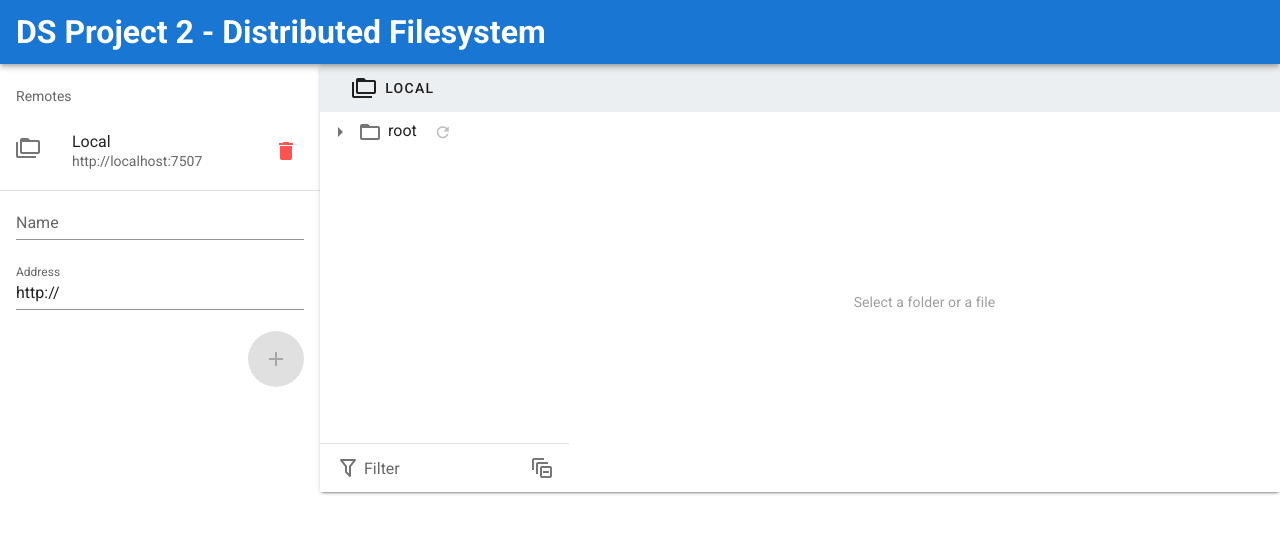
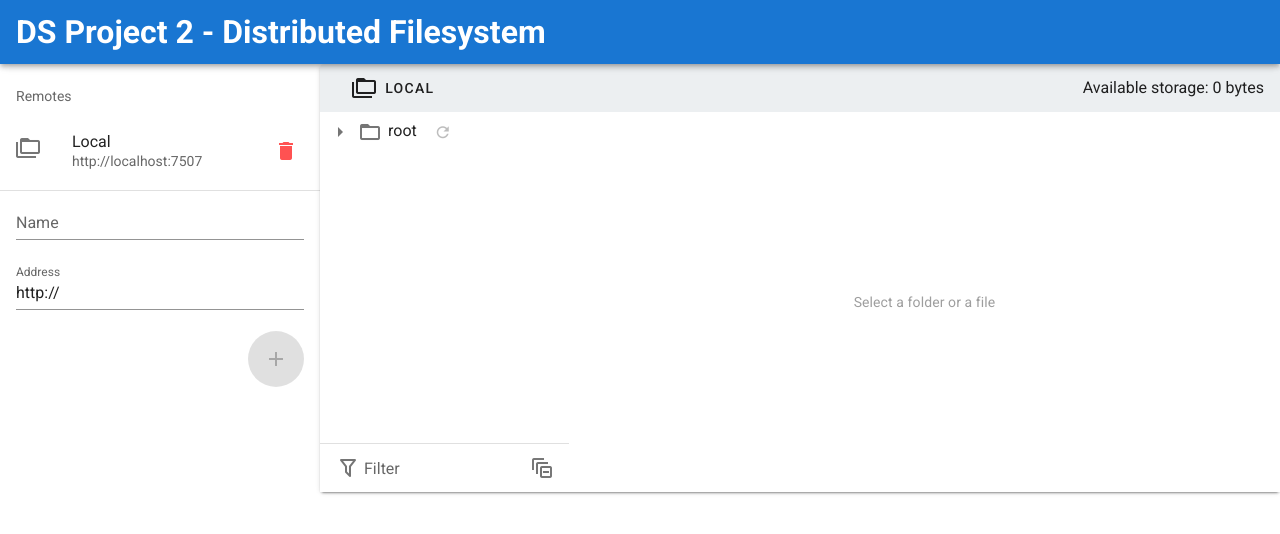
Before and after one commit to aabounegm/DS-Project2, a Vue app in the folder frontend/: page / in a window 1280 px wide. Shown: the top 534 px of the page. Built offline with nearby package versions, Linux system fonts and the light colour scheme.

Commit message:
Implement showing the remaining storage

```diff
--- a/frontend/src/components/FileBrowser.vue
+++ b/frontend/src/components/FileBrowser.vue
@@ -4,6 +4,7 @@
       :path="path"
       :storages="storages"
       :baseUrl="activeStorage.url"
+      :remaining-storage="remainingStorage"
       @storage-changed="activeStorage = $event"
       @path-changed="pathChanged"
       @add-files="addUploadingFiles"
@@ -97,7 +98,6 @@ export default Vue.extend({
     storages: {
       type: Array as PropType<Remote[]>,
     },
-
     // max files count to upload at once. Unlimited by default
     maxUploadFilesCount: { type: Number, default: Infinity },
     // max file size to upload. Unlimited by default
@@ -106,6 +106,7 @@ export default Vue.extend({
   data () {
     return {
       loading: false,
+      remainingStorage: 0,
       path: '',
       activeStorage: this.storages[0],
       uploadingFiles: [] as File[], // or an Array of files
@@ -136,7 +137,8 @@ export default Vue.extend({
     removeUploadingFile (index: number) {
       this.uploadingFiles.splice(index, 1);
     },
-    uploaded () {
+    uploaded (remaining: number) {
+      this.remainingStorage = remaining;
       this.uploadingFiles = [];
       this.refreshPending = true;
     },
--- a/frontend/src/components/Toolbar.vue
+++ b/frontend/src/components/Toolbar.vue
@@ -37,6 +37,7 @@
     </v-toolbar-items>
     <div class="flex-grow-1"></div>
 
+    Available storage: {{ formatBytes(remainingStorage) }}
     <template v-if="$vuetify.breakpoint.smAndUp">
       <v-tooltip bottom v-if="pathSegments.length > 0">
         <template #activator="{ on }">
@@ -89,6 +90,7 @@
 
 <script lang="ts">
 import Vue, { PropType } from 'vue';
+import formatBytes from '@/utils/formatBytes';
 import { Remote } from '@/types';
 
 export default Vue.extend({
@@ -101,6 +103,9 @@ export default Vue.extend({
     },
     path: {
       type: String,
+    },
+    remainingStorage: {
+      type: Number,
     },
   },
   data () {
@@ -131,6 +136,7 @@ export default Vue.extend({
     },
   },
   methods: {
+    formatBytes,
     changeStorage (url: string) {
       if (this.baseUrl === url) { return; }
 
--- a/frontend/src/components/Upload.vue
+++ b/frontend/src/components/Upload.vue
@@ -86,7 +86,7 @@
 
 <script lang="ts">
 import formatBytes from '@/utils/formatBytes';
-import { Icons, MyFile } from '@/types';
+import { Icons, MyFile, Remote } from '@/types';
 import Vue, { PropType } from 'vue';
 
 const imageMimeTypes = ['image/png', 'image/jpeg'];
@@ -97,7 +97,7 @@ export default Vue.extend({
       type: String,
     },
     storage: {
-      type: String,
+      type: Object as PropType<Remote>,
     },
     baseUrl: {
       type: String,
@@ -191,8 +191,9 @@ export default Vue.extend({
           if (!response.ok) {
             throw await response.text();
           }
+          const remainingStorageSize = await response.json();
           this.uploading = false;
-          this.$emit('uploaded');
+          this.$emit('uploaded', remainingStorageSize);
         } catch (error) {
           console.error(error);
           alert('An error occured. Check the console');
```
